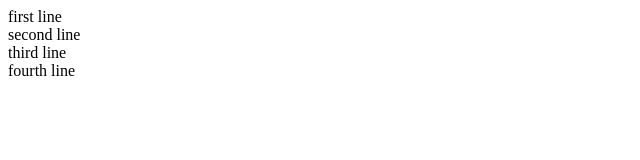
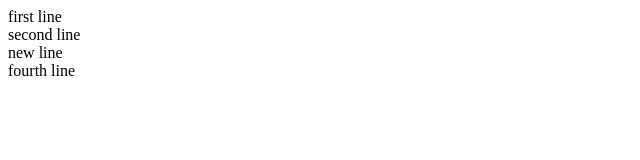
Before and after one commit to meruva7/git-test, a website: page index.html in a window 1280 px wide. Shown: the full height of the page, 0-640 px from the left. Drawn offline with Linux system fonts and the light colour scheme.

Commit message:
fourth commit

```diff
--- a/index.html
+++ b/index.html
@@ -3,7 +3,7 @@
 <body>
 first line<br>
 second line<br>
-third line<br>
-fourth line
+new line<br>
+fourth line<br>
 </body>
 </html>
```
Also changed, not shown: package.json (added, +24 -0 lines), 2 other files.
